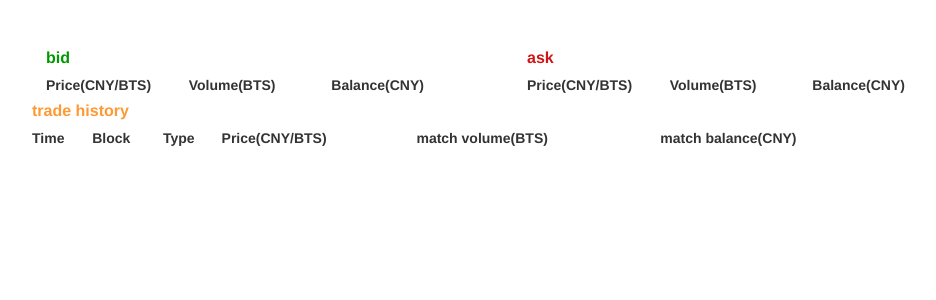
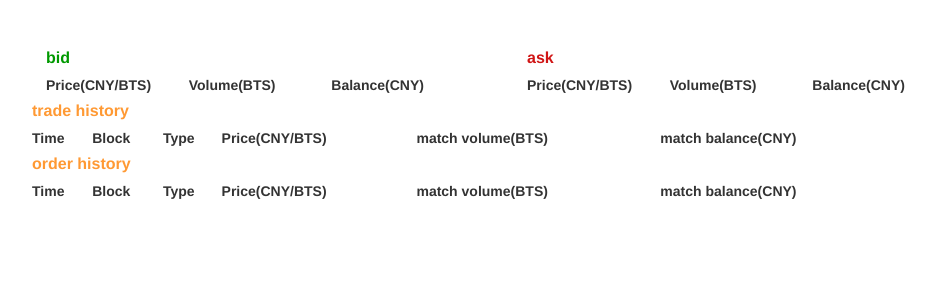
Before and after one commit to pch957/py-btsbots-wallet-2015, a Flask app: template btsbots_wallet/templates/market.html in a window 1280 px wide. Shown: the part 52-352 px from the top of the page, without its empty margins (38-974 px from the left). Run offline with Flask 2, Linux system fonts and the light colour scheme; the template is opened without the code that fills it: most values are stand-ins (such as "Sample title", 1, 10 or a date in 2020); lists and menus that the app fills with data are empty; parts of the project's set-up code (start-up, migrations or seed data) failed here and were passed over; some libraries are stand-ins or nearby versions.

Commit message:
add place order history

```diff
--- a/btsbots_wallet/bts_orderbook.py
+++ b/btsbots_wallet/bts_orderbook.py
@@ -22,10 +22,12 @@ class BTSOrderBook(object):
         self.pusher = None
         self.order_book = {}
         self.deal_trx = {}
+        self.place_trx = {}
         for quote, base in self.market_list:
             prefix = get_prefix(quote, base)
             self.order_book[prefix] = {}
             self.deal_trx[prefix] = []
+            self.place_trx[prefix] = []
         self.init_market()
         self.execute()
         self.init_done = True
@@ -78,6 +80,10 @@ class BTSOrderBook(object):
             self.myPublish(
                 u'bts.orderbook.%s.order' % (format_trx[0]), format_trx[1:])
             self.myPublish(u'bts.orderbook.order', format_trx)
+            market = format_trx[0]
+            if market not in self.place_trx:
+                self.place_trx[market] = []
+            self.place_trx[market].append(format_trx[1:])
             print(format_trx)
 
     def publish_order_book(self):
--- a/btsbots_wallet/templates/market.html
+++ b/btsbots_wallet/templates/market.html
@@ -18,6 +18,8 @@
             refresh_order_book(order_book)
             deal_trx = {{ deal_trx|tojson|safe }}
             refresh_trx(deal_trx)
+            place_trx = {{ place_trx|tojson|safe }}
+            refresh_order(place_trx)
 
             socket.on('bts.orderbook.CNY_BTS', function(msg) {
                 refresh_order_book(msg)
@@ -25,6 +27,10 @@
             socket.on('bts.orderbook.CNY_BTS.trx', function(msg) {
                 //console.log(JSON.stringify(msg))
                 refresh_trx([msg])
+            });
+            socket.on('bts.orderbook.CNY_BTS.order', function(msg) {
+                //console.log(JSON.stringify(msg))
+                refresh_order([msg])
             });
 
         });
@@ -72,6 +78,23 @@
         <div style="margin: 5px 0;font-size:16px;color:#FF9933;"><b>trade history</b></div>
 				<!-- <div style="clear:both;height:1px;background:#FF9933;width:70%;margin: 5px 0 0 0"></div> -->
 				<table id="transaction_history" style="float:left" id="tradeTable" class="tableStyle1" width="881">
+					<tbody><tr>
+<th>Time</th>
+<th>Block</th>
+<th>Type</th>
+<th>Price(<text name="quote">CNY</text>/<text name="base">BTS</text>)</th>
+<th>match volume(<text name="base">BTS</text>)</th>
+<th>match balance(<text name="quote">CNY</text>)</th>
+					</tr>
+
+          </tbody></table>
+			</div>
+
+<div class="clearfix"></div>
+<div class="list_div">
+        <div style="margin: 5px 0;font-size:16px;color:#FF9933;"><b>order history</b></div>
+				<!-- <div style="clear:both;height:1px;background:#FF9933;width:70%;margin: 5px 0 0 0"></div> -->
+				<table id="order_history" style="float:left" id="tradeTable" class="tableStyle1" width="881">
 					<tbody><tr>
 <th>Time</th>
 <th>Block</th>
@@ -211,5 +234,46 @@ refresh_trx = function (text) {
       }
 };
 
+refresh_order = function (text) {
+      var precision_price = 7
+      if (!text) return;
+      tab = document.getElementById('order_history');
+      var hisData = text;
+      hisData.sort();
+      for (index in hisData) {
+        data = hisData[index];
+        blockid = data[0];
+        time = time_format(data[1])
+        type = data[2];
+        if (reverse == false) {
+        price = data[3].toFixed(precision_price);
+        volume = data[4].toFixed(3);
+        balance = (volume*price).toFixed(3)
+        }else{
+        if (type == "ask") {
+        type = "bid"
+        }else{
+        type = "ask"
+        }
+        price = (1/data[3]).toFixed(precision_price);
+        balance = data[4].toFixed(3);
+        volume = (balance/price).toFixed(3)
+        }
+
+        dataTR = tab.insertRow(1);
+        dataTR.insertCell(0).innerHTML = time;
+        dataTR.insertCell(1).innerHTML = blockid;
+        dataTR.insertCell(2).innerHTML = type;
+        dataTR.insertCell(3).innerHTML = price;
+        dataTR.insertCell(4).innerHTML = volume;
+        dataTR.insertCell(5).innerHTML = balance;
+      }
+      try {
+        while (true) {
+          tab.deleteRow(41);
+        }
+      } catch (e) {
+      }
+};
     </script>
 {% endblock %}
--- a/btsbots_wallet/wallet.py
+++ b/btsbots_wallet/wallet.py
@@ -59,9 +59,10 @@ def market():
     current_height = bts_orderbook.height
     order_book = bts_orderbook.order_book["CNY_BTS"]
     deal_trx = bts_orderbook.deal_trx["CNY_BTS"]
+    place_trx = bts_orderbook.place_trx["CNY_BTS"]
     return render_template(
         'market.html', title="BTS market", current_height=current_height,
-        order_book=order_book, deal_trx=deal_trx
+        order_book=order_book, deal_trx=deal_trx, place_trx=place_trx
     )
 
 
```
